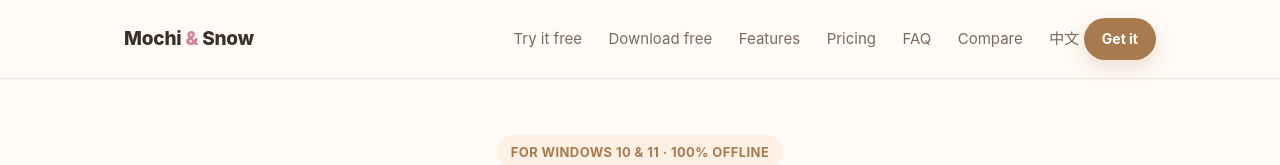
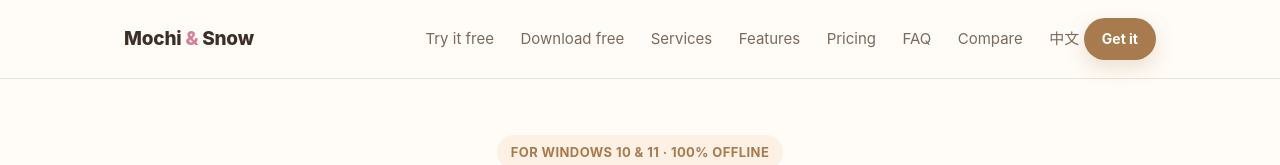
Before and after one commit to mochiandsnow/mochiandsnow.github.io, a plain HTML site: page index.html in a window 1280 px wide. Shown: the top 165 px of the page. Drawn offline with Linux system fonts and the light colour scheme.

Commit message:
Add services page (commission + video pipeline + zh contact)

```diff
--- a/index.html
+++ b/index.html
@@ -111,6 +111,7 @@
     <div>
       <a class="lk" href="play.html">Try it free</a>
       <a class="lk" href="download.html">Download free</a>
+      <a class="lk" href="services.html">Services</a>
       <a class="lk" href="#features">Features</a>
       <a class="lk" href="#pricing">Pricing</a>
       <a class="lk" href="#faq">FAQ</a>
```
